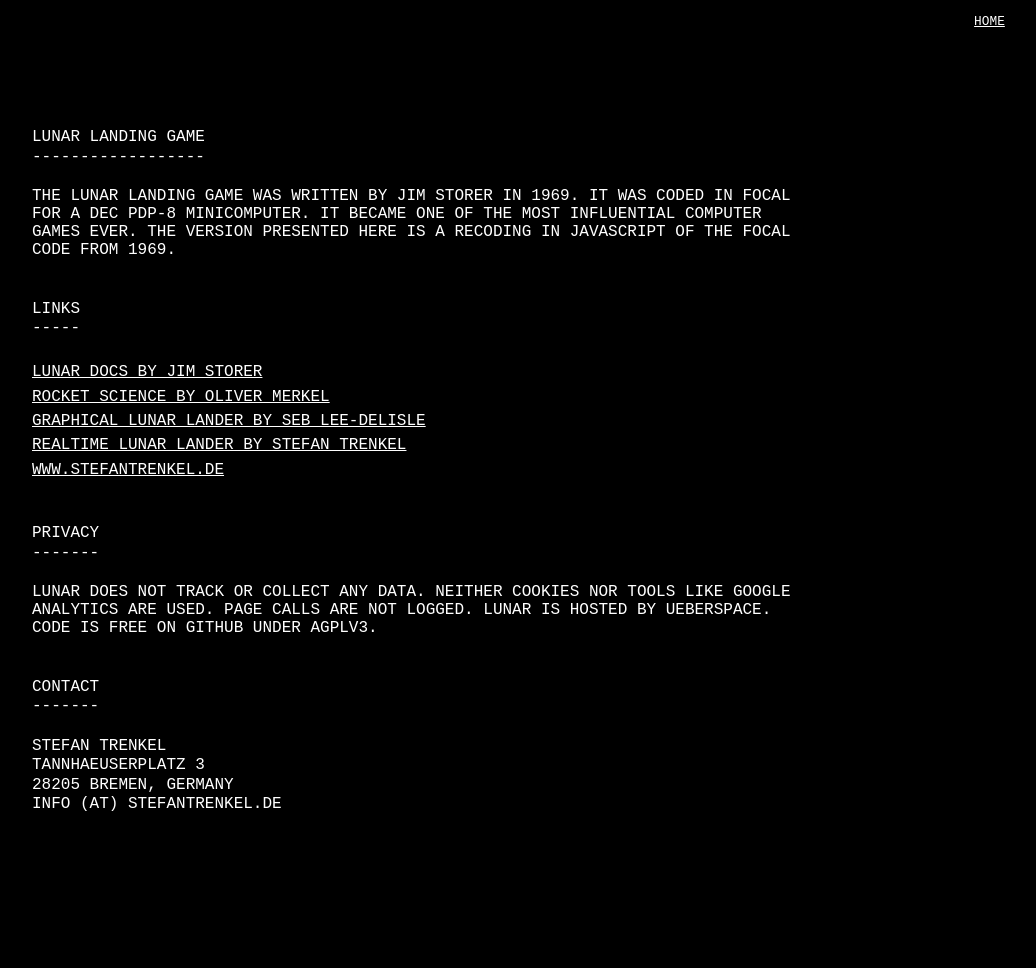
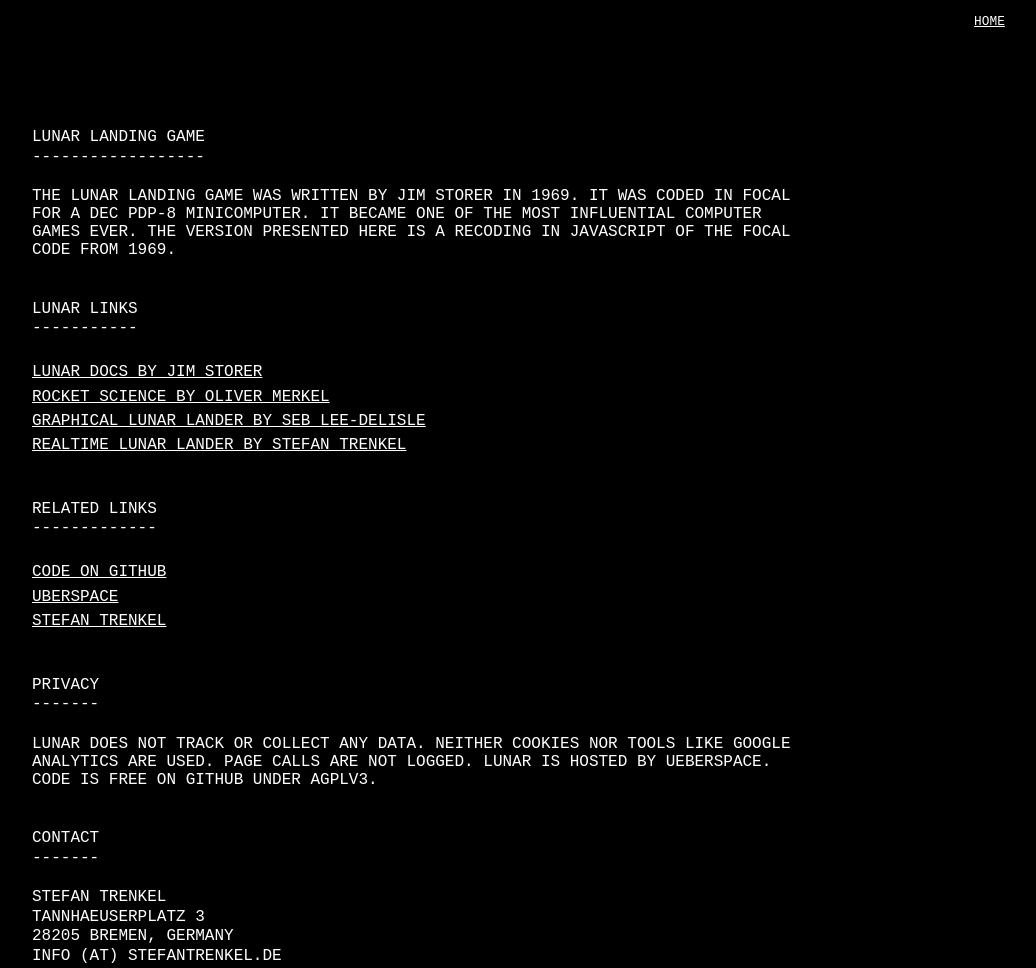
Before and after one commit to strenkel/lunar, a plain HTML site: page www/info.html in a window 1280 px wide. Shown: the whole page, without its empty margins (224-1260 px from the left). Before the commit the page ends 879 px from the top, so only its background shows below. Drawn offline with Linux system fonts and the light colour scheme.

Commit message:
add links

```diff
--- a/www/info.html
+++ b/www/info.html
@@ -27,8 +27,8 @@ IT WAS CODED IN FOCAL FOR A DEC PDP-8 MINICOMPUTER. IT BECAME ONE OF THE MOST IN
 THE VERSION PRESENTED HERE IS A RECODING IN JAVASCRIPT OF THE FOCAL CODE FROM 1969.</div>
   <div class="console-line">&nbsp;</div>
   <div class="console-line">&nbsp;</div>
-  <div class="console-line">LINKS</div>
-  <div class="console-line">-----</div>
+  <div class="console-line">LUNAR LINKS</div>
+  <div class="console-line">-----------</div>
   <div class="console-line">&nbsp;</div>
   <a href="https://www.cs.brandeis.edu/~storer/LunarLander/LunarLander.html" class="console-line">
     LUNAR DOCS BY JIM STORER
@@ -42,10 +42,20 @@ THE VERSION PRESENTED HERE IS A RECODING IN JAVASCRIPT OF THE FOCAL CODE FROM 19
   <a href="https://lulander.uber.space/" class="console-line">
     REALTIME LUNAR LANDER BY STEFAN TRENKEL
   </a>
+  <div class="console-line">&nbsp;</div>
+  <div class="console-line">&nbsp;</div>
+  <div class="console-line">RELATED LINKS</div>
+  <div class="console-line">-------------</div>
+  <div class="console-line">&nbsp;</div>
+  <a href="https://github.com/strenkel/lunar" class="console-line">
+    CODE ON GITHUB
+  </a>
+  <a href="https://uberspace.de" class="console-line">
+    UBERSPACE
+  </a>
   <a href="http://www.stefantrenkel.de/"  class="console-line">
-    WWW.STEFANTRENKEL.DE
+    STEFAN TRENKEL
   </a>
-
   <div class="console-line">&nbsp;</div>
   <div class="console-line">&nbsp;</div>
   <div class="console-line">PRIVACY</div>
```
